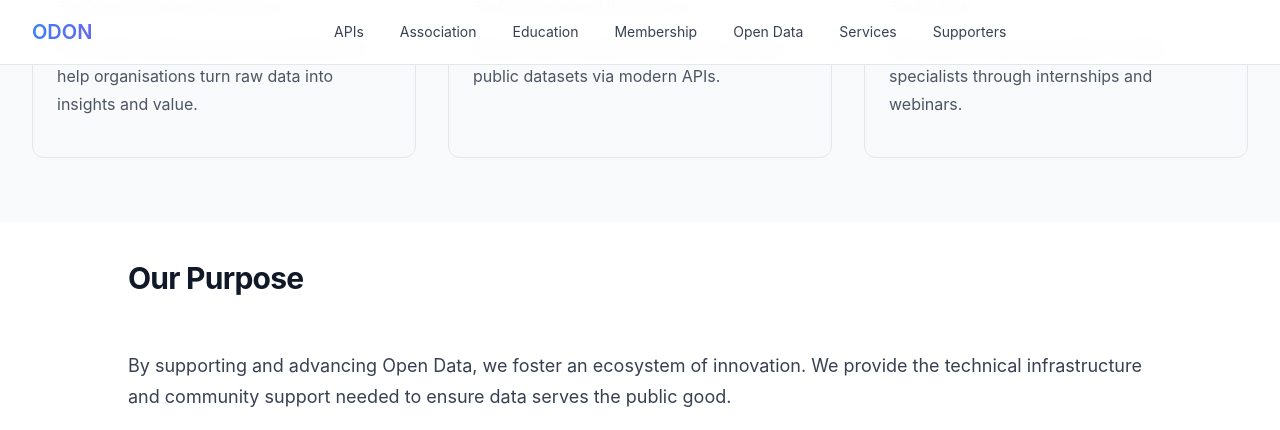
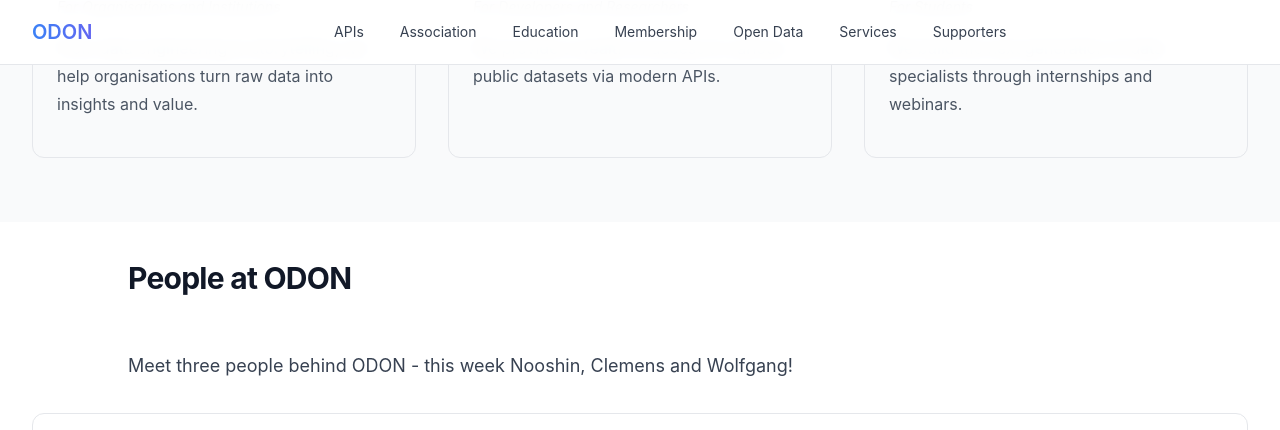
Before and after one commit to verein-odon/verein-odon.github.io, a Jekyll site: the page built from docs/en/index.md, in a window 1280 px wide and 900 px high, scrolled down 1530 px, cut to the strip 0-430 px from the top of the window. Built offline with Jekyll 4.4.1, drawn with Linux system fonts in a browser that asks for light colours.

Commit message:
Remove 'Our Purpose' from landing page (en)

```diff
--- a/docs/_includes/people_carousel.html
+++ b/docs/_includes/people_carousel.html
@@ -1,4 +1,4 @@
-<section class="section bg-gray">
+<section class="section bg-{{ include.bg_color | default: 'gray' }}">
   <div class="container">
     <div class="content-section">
       <div class="icon-header">
--- a/docs/en/index.md
+++ b/docs/en/index.md
@@ -71,31 +71,8 @@
     </div>
 </section>
 
-<!-- START --- About section --------------------- -->
-<section class="section bg-white">
-    <div class="container">
-        <div class="content-section">
-            <div class="icon-header">
-                <!-- <div class="icon-box">
-                <svg viewBox="0 0 24 24" fill="none" stroke="currentColor" stroke-width="2">
-                    <rect x="3" y="3" width="7" height="7"></rect>
-                    <rect x="14" y="3" width="7" height="7"></rect>
-                    <rect x="14" y="14" width="7" height="7"></rect>
-                    <rect x="3" y="14" width="7" height="7"></rect>
-                </svg>
-                </div> -->
-                <div>
-                <h2>Our Purpose</h2>
-                </div>
-            </div>
-            <p>By supporting and advancing Open Data, we foster an ecosystem of innovation. We provide the technical infrastructure and community support needed to ensure data serves the public good.
-            </p>
-        </div>
-    </div>
-</section>
-<!-- END --- About section ----------------------->
-
 {% include people_carousel.html
+   bg_color="white"
    title="People at ODON"
    intro="Meet three people behind ODON - this week Nooshin, Clemens and Wolfgang!"
    profile_label="Profile" %}
```
